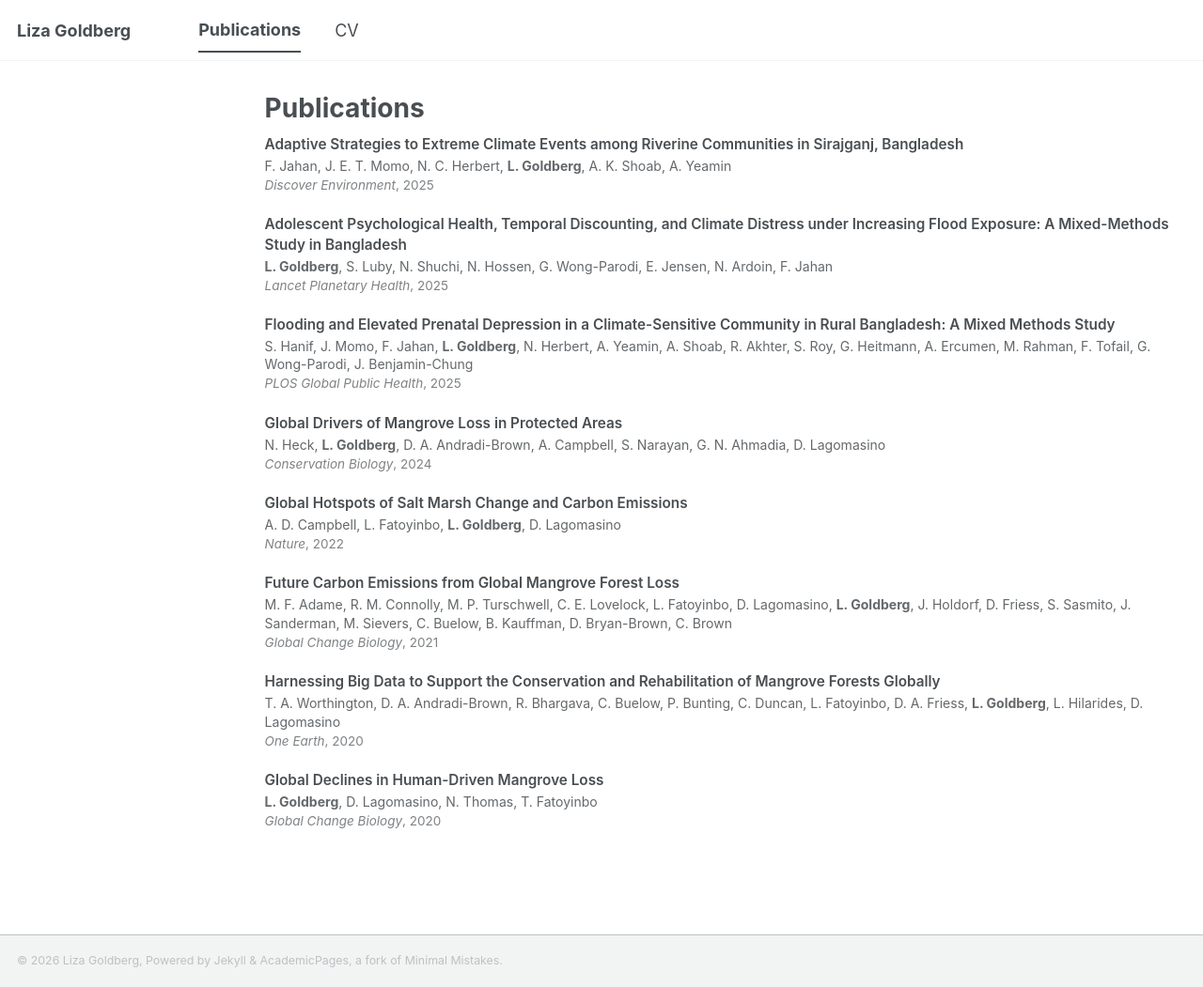
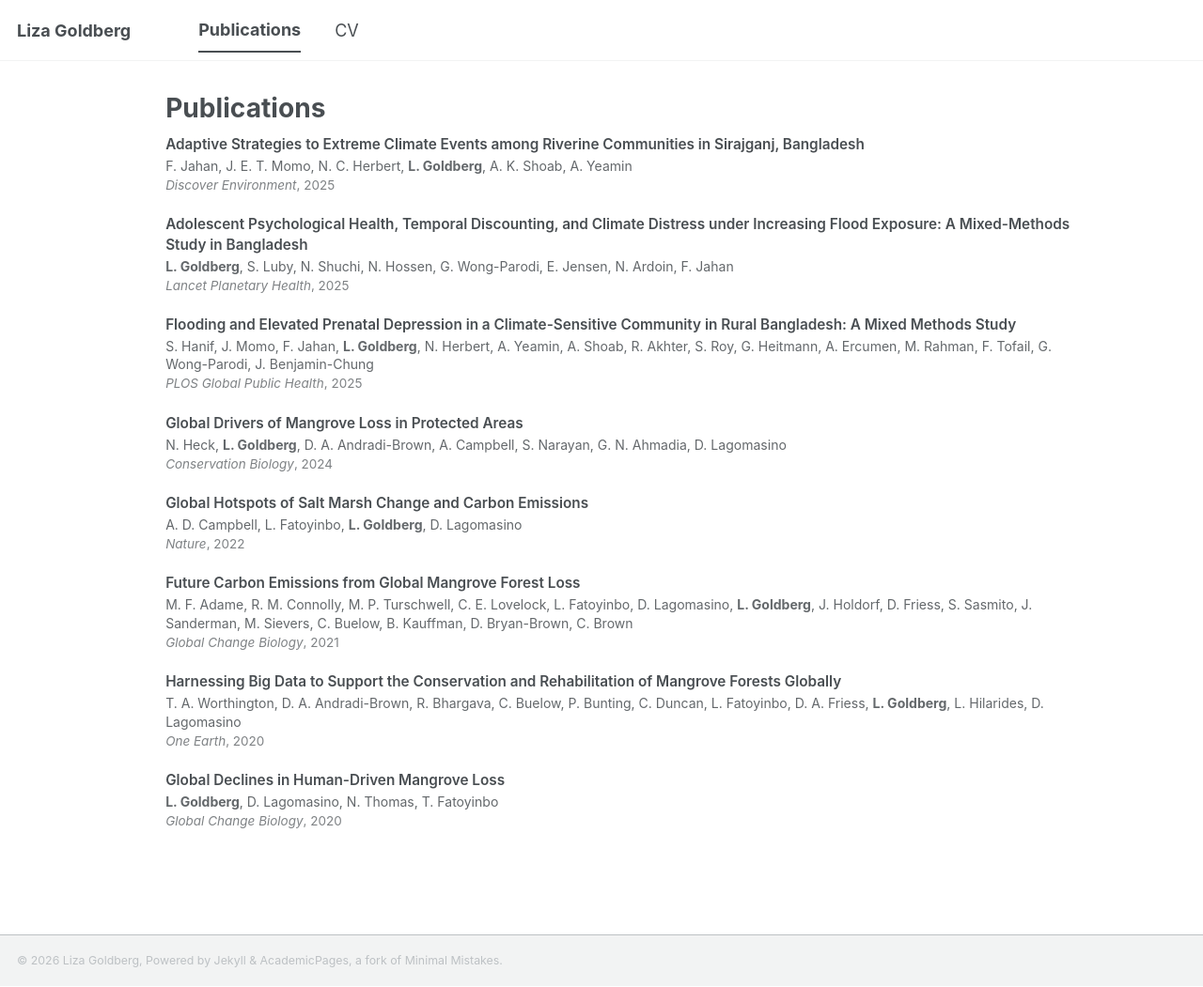
Before and after one commit to lizaagoldberg/lizaagoldberg.github.io, a Jekyll site: the page built from _pages/publications.html, in a window 1280 px wide and 1051 px high. Shown: the whole window at 94% size. Built offline with Jekyll 4.4.1, drawn with Linux system fonts in a browser that asks for light colours; a script bundle is joined from its source files by our own code; library files that are not in the unit come from our copies.

Commit message:
Small fix.

```diff
--- a/_sass/layout/_archive.scss
+++ b/_sass/layout/_archive.scss
@@ -243,3 +243,22 @@
     }
   }
 }
+
+/* Center archive content when no sidebar is present */
+.sidebar {
+  ~ .archive {
+    @include breakpoint($large) {
+      @include span(10 of 12 last);
+      @include prefix(0.5 of 12);
+    }
+  }
+}
+
+#main:not(:has(.sidebar)) .archive {
+  @include breakpoint($large) {
+    @include span(10 of 12);
+    margin-left: auto;
+    margin-right: auto;
+    float: none;
+  }
+}
```
